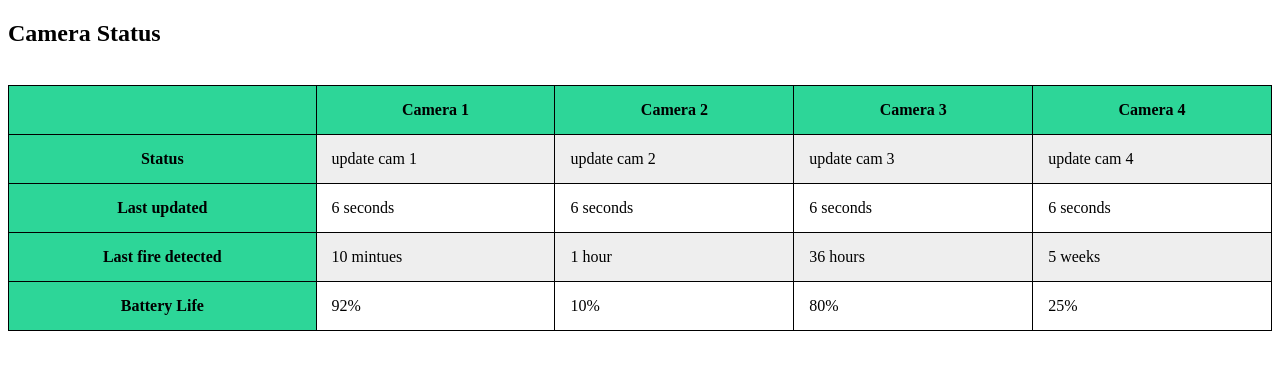
After one commit to sreyasm/ForestVision, a Flask app: page /cameras in a window 1280 px wide. The commit adds this page. Shown: the top 370 px of the page. Run offline with Flask 2, Linux system fonts and the light colour scheme; some libraries are stand-ins or nearby versions.

Commit message:
Tables with timers (no database)

```diff
--- a/website/main.py
+++ b/website/main.py
@@ -1,14 +1,19 @@
 #! /usr/bin/env python3.6
 
 import flask
-import flask_socketio
+import time
+import datetime
 
 app = flask.Flask(__name__)
-socketio = flask_socketio.SocketIO(app)
 
 count = 0
 
-def change_text(new_text):
+js_time1 = int(time.mktime(datetime.datetime.utcnow().timetuple())) * 1000
+js_time2 = int(time.mktime(datetime.datetime.utcnow().timetuple())) * 1000
+js_time3 = int(time.mktime(datetime.datetime.utcnow().timetuple())) * 1000
+js_time4 = int(time.mktime(datetime.datetime.utcnow().timetuple())) * 1000
+
+def update_index_helper(new_text):
 
     new_html = ""
 
@@ -26,23 +31,90 @@ def change_text(new_text):
 
     return
 
-def process(input_text):
+def update_index(input_text):
     global count
 
     if input_text.lower() == 'increment'.lower():
-        count = count + 1
+        count += count
     elif input_text.lower() == 'decrement'.lower():
-        count = count - 1
+        count -= count
     else:
-        change_text(input_text)
+        update_index_helper(input_text)
+
+def update_cameras(parsed_text):
+
+    new_html = ""
+
+    with open("templates/status.html", "r") as infile:
+        html_contents = infile.read()
+
+    for line in html_contents.splitlines():
+        if '<td id="c{}">'.format(parsed_text[0]) in line:
+            line = line.replace(line, '<td id="c{}"> {} </td>'.format(parsed_text[0], parsed_text[1]))
+
+        new_html += line + '\n'
+
+    with open("templates/status.html", "w") as outfile:
+        outfile.write(new_html)
+
+    update_time(int(parsed_text[0]))
+
+    return
+
+def parse_text(text):
+    text = text.strip()
+    ori_list = text.split(",")
+    strip_list = []
+    for item in ori_list:
+        strip_list.append(item.strip())
+
+    return strip_list
+
+def process(input_text):
+    processed_text = parse_text(input_text)
+
+    try:
+        int(processed_text[0])
+    except ValueError:
+        update_index(input_text)
+    else:
+        update_cameras(processed_text)
 
 def xml_response():
     xml = '<Response></Response>'
     return flask.Response(xml, mimetype='text/xml')
 
+def update_time(num):
+    global js_time1
+    global js_time2
+    global js_time3
+    global js_time4
+
+    if (num == 1):
+        js_time1 = int(time.mktime(datetime.datetime.utcnow().timetuple())) * 1000
+
+    elif (num == 2):
+        js_time2 = int(time.mktime(datetime.datetime.utcnow().timetuple())) * 1000
+
+    elif (num == 3):
+        js_time3 = int(time.mktime(datetime.datetime.utcnow().timetuple())) * 1000
+
+    elif (num == 4):
+        js_time4 = int(time.mktime(datetime.datetime.utcnow().timetuple())) * 1000
+
+    return
+
 @app.route('/')
 def index_page():
     return flask.render_template('index.html', value1 = count)
+
+@app.route('/cameras')
+def cameras_page():
+    return flask.render_template('cameras.html', s_time1 = js_time1, s_time2 = js_time2, s_time3 = js_time3, s_time4 = js_time4)
+
+@app.route('/test')
+def test_page():
+    return flask.render_template('test.php')
 
 @app.route('/post', methods=['POST'])
 def accept():
@@ -52,4 +124,3 @@ def accept():
 
 if __name__ == '__main__':
     app.run(host='0.0.0.0', port=8080, use_reloader=True, use_evalex=False, debug=True, use_debugger=False)
-    # socketio.run(app, host='0.0.0.0' port=8080, debug=True, use_debugger=False)
--- a/website/requirements.txt
+++ b/website/requirements.txt
@@ -1,7 +1,10 @@
+boto3==1.9.247
+botocore==1.12.247
 certifi==2019.9.11
 chardet==3.0.4
 Click==7.0
 dnspython==1.16.0
+docutils==0.15.2
 eventlet==0.25.1
 Flask==1.1.1
 Flask-SocketIO==4.2.1
@@ -10,16 +13,19 @@ greenlet==0.4.15
 idna==2.8
 itsdangerous==1.1.0
 Jinja2==2.10.1
+jmespath==0.9.4
 MarkupSafe==1.1.1
 monotonic==1.5
 pkg-resources==0.0.0
 post==2019.4.13
 public==2019.4.13
+python-dateutil==2.8.0
 python-engineio==3.9.3
 python-socketio==4.3.1
 query-string==2019.4.13
 request==2019.4.13
 requests==2.22.0
+s3transfer==0.2.1
 six==1.12.0
 urllib3==1.25.5
 Werkzeug==0.15.6
--- /dev/null
+++ b/website/templates/cameras.html
@@ -0,0 +1,120 @@
+<!DOCTYPE html>
+
+<html lang="en">
+<head>
+    <meta charset="utf-8">
+    <meta name="viewport" content="width=device-width, initial-scale=1.0">
+    <meta http-equiv="X-UA-Compatible" content="ie=edge">
+    <title>Dev Webpage</title>
+    <script type="text/javascript" src="http://livejs.com/live.js"></script>
+
+<style>
+table, th, td
+{
+  border: 1px solid black;
+  border-collapse: collapse;
+}
+th, td
+{
+  padding: 15px;
+}
+table#t1 th
+{
+  background-color: #2dd698;
+}
+table#t1 tr:nth-child(even)
+{
+  background-color: #eee;
+}
+table#t1 tr:nth-child(odd)
+{
+  background-color: #fff;
+}
+</style>
+
+</head>
+<body>
+
+{% include 'status.html' %}
+
+<!-- JAVASCRIPT FOR TIMERS -->
+<script>
+var timer_var = setInterval(end_timer, 1000);
+
+var start1 = new Date({{ s_time1 }});
+var start2 = new Date({{ s_time2 }});
+var start3 = new Date({{ s_time3 }});
+var start4 = new Date({{ s_time4 }});
+
+function end_timer() {
+  var end1 = new Date();
+  var end2 = new Date();
+  var end3 = new Date();
+  var end4 = new Date();
+
+  var diff1 = (end1 - start1)/1000;
+  var seconds1 = Math.round(diff1);
+
+  var diff2 = (end2 - start2)/1000;
+  var seconds2 = Math.round(diff2);
+
+  var diff3 = (end3 - start3)/1000;
+  var seconds3 = Math.round(diff3);
+
+  var diff4 = (end4 - start4)/1000;
+  var seconds4 = Math.round(diff4);
+
+  if (seconds1 < 60) {
+    document.getElementById("time1").innerHTML = seconds1 + ' seconds';
+  }
+  else if (seconds1 < 3600) {
+    var minutes1 = Math.floor(seconds1 / 60);
+    document.getElementById("time1").innerHTML = minutes1 + ' minutes';
+  }
+  else {
+    var hours1 = Math.floor(seconds1 / 3600);
+    document.getElementById("time1").innerHTML = hours1 + ' hours';
+  }
+
+  if (seconds2 < 60) {
+    document.getElementById("time2").innerHTML = seconds2 + ' seconds';
+  }
+  else if (seconds2 < 3600) {
+    var minutes2 = Math.floor(seconds2 / 60);
+    document.getElementById("time2").innerHTML = minutes2 + ' minutes';
+  }
+  else {
+    var hours2 = Math.floor(seconds2 / 3600);
+    document.getElementById("time2").innerHTML = hours2 + ' hours';
+  }
+
+  if (seconds3 < 60) {
+    document.getElementById("time3").innerHTML = seconds3 + ' seconds';
+  }
+  else if (seconds3 < 3600) {
+    var minutes3 = Math.floor(seconds3 / 60);
+    document.getElementById("time3").innerHTML = minutes3 + ' minutes';
+  }
+  else {
+    var hours3 = Math.floor(seconds3 / 3600);
+    document.getElementById("time3").innerHTML = hours3 + ' hours';
+  }
+
+  if (seconds4 < 60) {
+    document.getElementById("time4").innerHTML = seconds4 + ' seconds';
+  }
+  else if (seconds4 < 3600) {
+    var minutes4 = Math.floor(seconds4 / 60);
+    document.getElementById("time4").innerHTML = minutes4 + ' minutes';
+  }
+  else {
+    var hours4 = Math.floor(seconds4 / 3600);
+    document.getElementById("time4").innerHTML = hours4 + ' hours';
+  }
+}
+</script>
+
+<!--<script src="{{url_for('static', filename='timer1.js')}}"></script>-->
+
+</body>
+</html>
--- a/website/templates/index.html
+++ b/website/templates/index.html
@@ -1,4 +1,4 @@
-<! DOCTYPE html>
+<!DOCTYPE html>
 
 <html lang="en">
 <head>
@@ -6,10 +6,11 @@
     <meta name="viewport" content="width=device-width, initial-scale=1.0">
     <meta http-equiv="X-UA-Compatible" content="ie=edge">
     <title>Dev Webpage</title>
+    <script type="text/javascript" src="http://livejs.com/live.js"></script>
 </head>
 <body>
     <h1>Feedback page</h1>
-<h2> Hello there General Kenobi </h2>
+<h2> This is where your text should appear. </h2>
     <h3> Current count: {{ value1 }} </h3>
 </body>
 </html>
--- /dev/null
+++ b/website/templates/status.html
@@ -0,0 +1,39 @@
+<h2>Camera Status</h2>
+<br>
+<table id="t1" style="width:100%">
+  <tr>
+    <th></th>
+    <th>Camera 1</th>
+    <th>Camera 2</th>
+    <th>Camera 3</th>
+    <th>Camera 4</th>
+  </tr>
+  <tr>
+    <th>Status</th>
+<td id="c1"> update cam 1 </td>
+<td id="c2"> update cam 2 </td>
+<td id="c3"> update cam 3 </td>
+<td id="c4"> update cam 4 </td>
+  </tr>
+  <tr>
+    <th>Last updated</th>
+    <td id="time1"></td>
+    <td id="time2"></td>
+    <td id="time3"></td>
+    <td id="time4"></td>
+  </tr>
+  <tr>
+    <th>Last fire detected</th>
+    <td>10 mintues</td>
+    <td>1 hour</td>
+    <td>36 hours</td>
+    <td>5 weeks</td>
+  </tr>
+  <tr>
+    <th>Battery Life</th>
+    <td>92%</td>
+    <td>10%</td>
+    <td>80%</td>
+    <td>25%</td>
+  </tr>
+</table>
```
